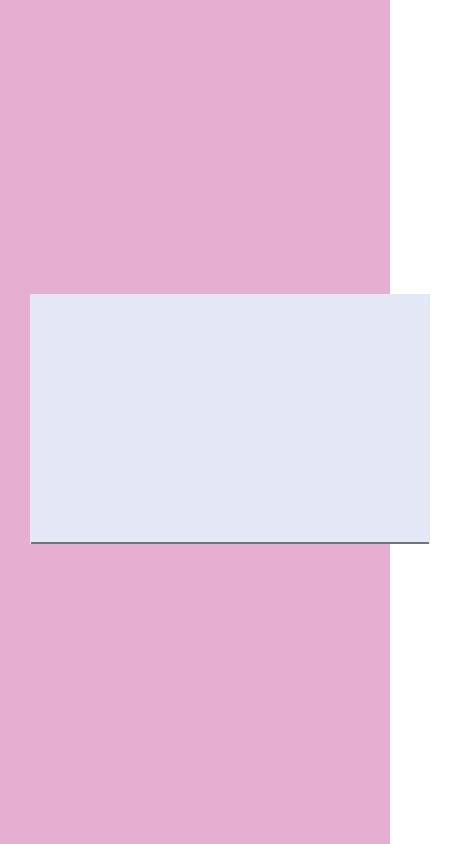
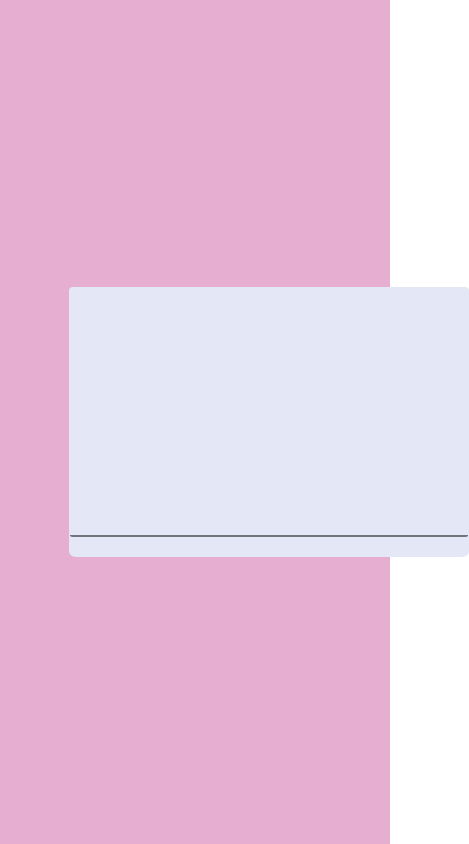
Before and after one commit to chrispgbv/haart, a website built with webpack: page src/index.html in a window 390 px wide. Shown: the whole page, 469 px wide, since content can reach past the window. Built offline with nearby package versions, Linux system fonts and the light colour scheme.

Commit message:
added a bg to the canv

```diff
--- a/src/index.html
+++ b/src/index.html
@@ -1,22 +1,25 @@
 <!DOCTYPE html>
 <html lang="en">
+
 <head>
   <meta charset="UTF-8">
   <meta name="viewport" content="width=device-width, initial-scale=1.0">
-    <link rel="stylesheet" href="https://stackpath.bootstrapcdn.com/bootstrap/4.3.1/css/bootstrap.min.css" integrity="sha384-ggOyR0iXCbMQv3Xipma34MD+dH/1fQ784/j6cY/iJTQUOhcWr7x9JvoRxT2MZw1T" crossorigin="anonymous">
+  <link rel="stylesheet" href="https://stackpath.bootstrapcdn.com/bootstrap/4.3.1/css/bootstrap.min.css"
+    integrity="sha384-ggOyR0iXCbMQv3Xipma34MD+dH/1fQ784/j6cY/iJTQUOhcWr7x9JvoRxT2MZw1T" crossorigin="anonymous">
   <link rel="stylesheet" href="style.css">
   <title>Document</title>
 </head>
+
 <body>
   <div class="container-fluid">
     <div class="row no-gutter">
       <div class="d-none d-md-flex col-md-4 col-lg-6 bg-image">
-              <img src="../images/haart2.PNG"  class = 'logo' width = '360px' height = '100px' alt="logo">
+        <img src="../images/haart2.PNG" class='logo' width='360px' height='100px' alt="logo">
       </div>
       <div class="col-md-8 col-lg-6  bg-img2">
-            <div class="login d-flex align-items-center py-5">
-                  <div class="col-md-9 col-lg-8 mx-auto">
-                    <canvas id="myCanvas"></canvas>
+        <div class="heeight d-flex align-items-center">
+          <div class="bgcanv" class="rounded mx-auto d-block">
+            <canvas id="myCanvas" class="rounded mx-auto d-block"></canvas>
           </div>
         </div>
       </div>
@@ -24,4 +27,5 @@
   </div>
   <script src="../dist/haart.js"></script>
 </body>
+
 </html>
--- a/src/style.css
+++ b/src/style.css
@@ -3,7 +3,7 @@
     --input-padding-y: 0.75rem;
   }
 
-  .login,
+  .heeight,
   .image {
     min-height: 100vh;
   }
@@ -19,17 +19,16 @@
     margin-top: 40%;
   }
 
-  .login-heading {
-    font-weight: 300;
-  }
-
-  .btn-login {
-    font-size: 0.9rem;
-    letter-spacing: 0.05rem;
-    padding: 0.75rem 1rem;
-    border-radius: 2rem;
-  }
-
   .bg-img2{
     background-color: 	#e6aed0;
   }
+
+  .bgcanv{
+
+    background-color: #e4e7f5;
+    width: 430px;
+    height:270px;
+    margin-left: 15%;
+    border-radius: 2%;
+
+  }
```
Lines whose indentation alone changed are shown as unchanged.
